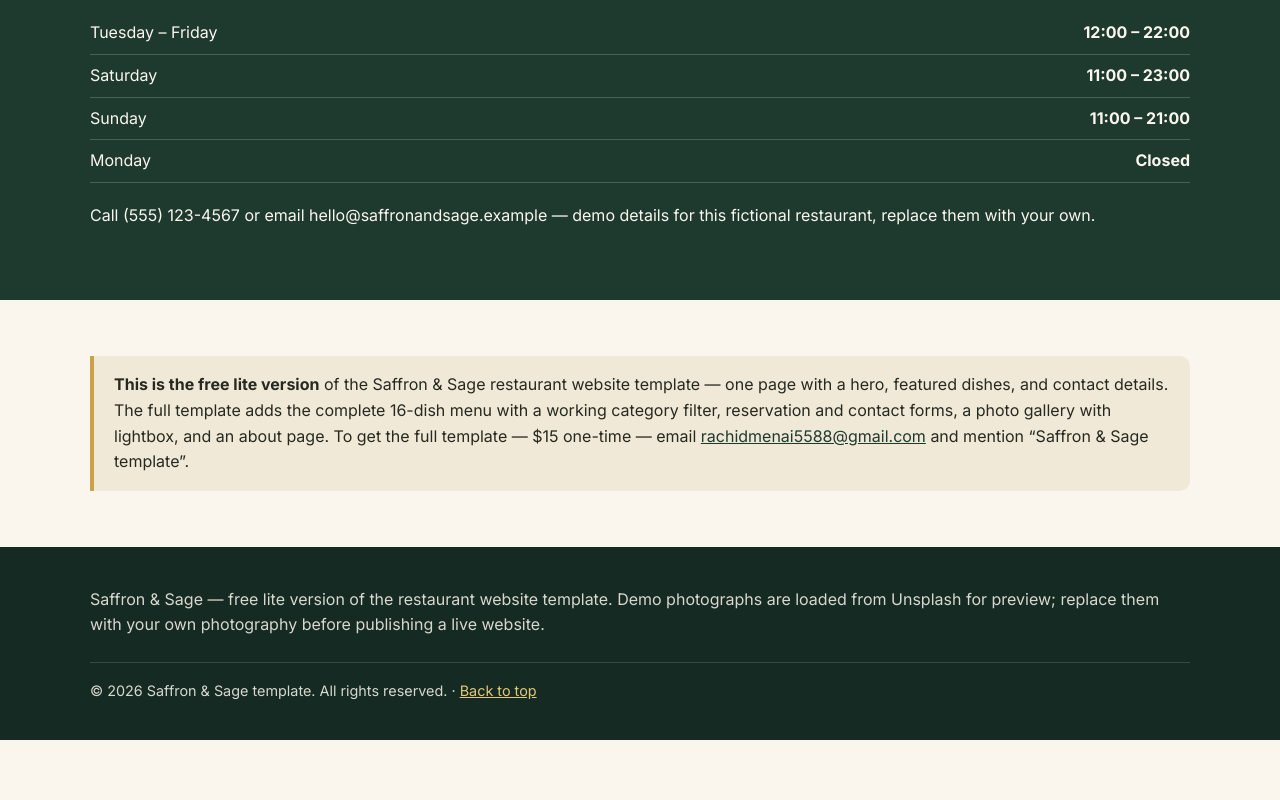
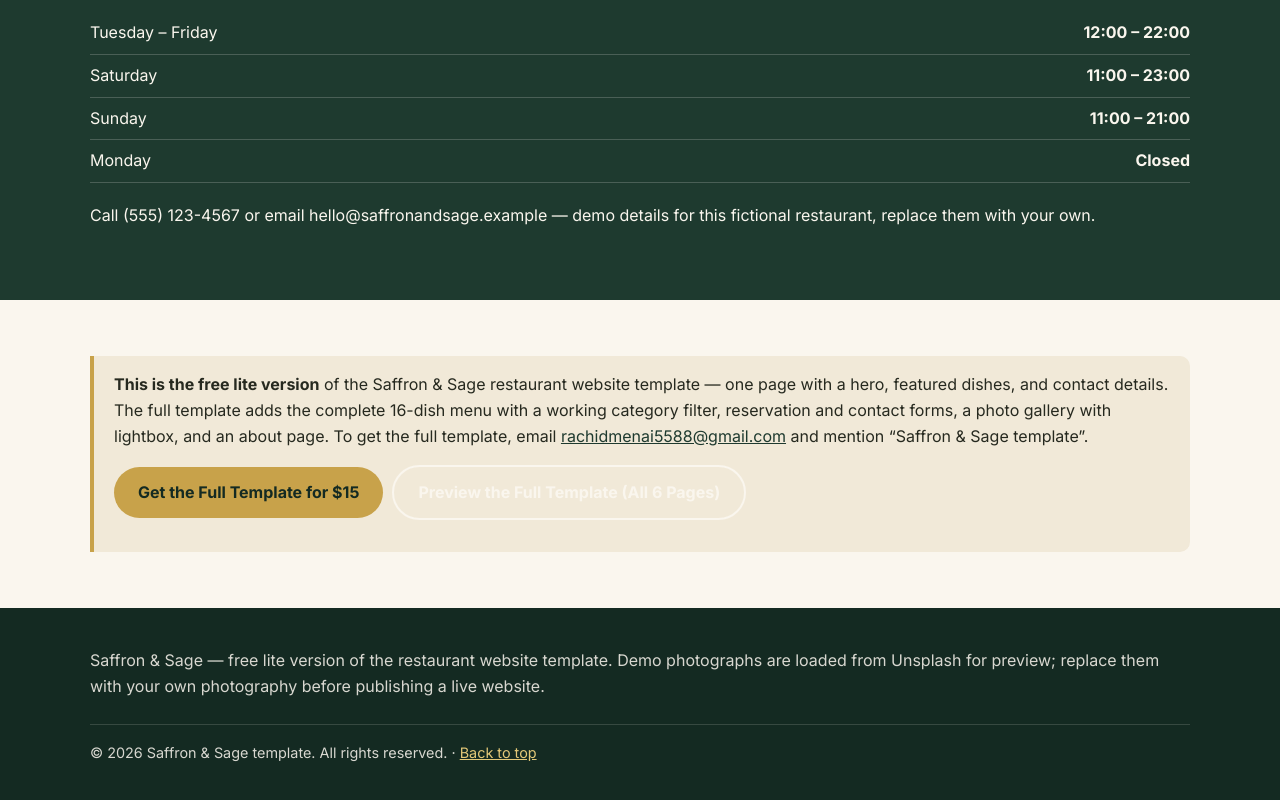
Before and after one commit to rachidmenai5588-collab/saffron-and-sage, a plain HTML site: page lite/index.html in a window 1280 px wide. Shown: the part 1243-2043 px from the top of the page. Before the commit the page ends 1983 px from the top, so only its background shows below. Drawn offline with nearby package versions, Linux system fonts and the light colour scheme.

Commit message:
Lite demo: link to sales page and full template demo

```diff
--- a/lite/index.html
+++ b/lite/index.html
@@ -140,7 +140,8 @@
   <section class="section">
     <div class="container">
       <div class="lite-note">
-        <p style="margin: 0;"><strong>This is the free lite version</strong> of the Saffron &amp; Sage restaurant website template — one page with a hero, featured dishes, and contact details. The full template adds the complete 16-dish menu with a working category filter, reservation and contact forms, a photo gallery with lightbox, and an about page. To get the full template — $15 one-time — email <a href="mailto:rachidmenai5588@gmail.com">rachidmenai5588@gmail.com</a> and mention “Saffron &amp; Sage template”.</p>
+        <p style="margin: 0;"><strong>This is the free lite version</strong> of the Saffron &amp; Sage restaurant website template — one page with a hero, featured dishes, and contact details. The full template adds the complete 16-dish menu with a working category filter, reservation and contact forms, a photo gallery with lightbox, and an about page. To get the full template, email <a href="mailto:rachidmenai5588@gmail.com">rachidmenai5588@gmail.com</a> and mention “Saffron &amp; Sage template”.</p>
+        <p style="margin-top: 1rem;"><a class="btn btn-gold" href="../index.html">Get the Full Template for $15</a>&nbsp;&nbsp;<a class="btn btn-outline" href="../full/index.html">Preview the Full Template (All 6 Pages)</a></p>
       </div>
     </div>
   </section>
```
